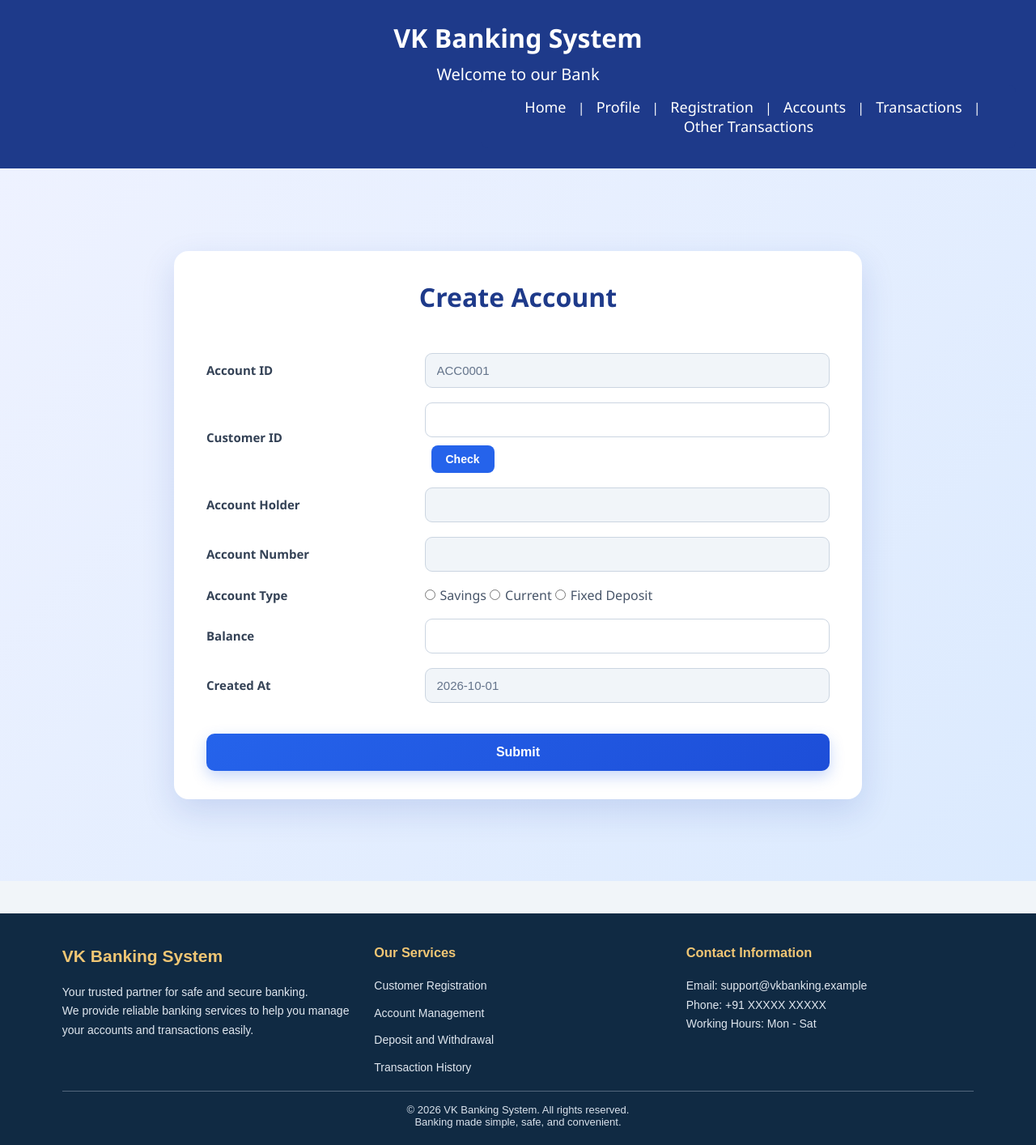
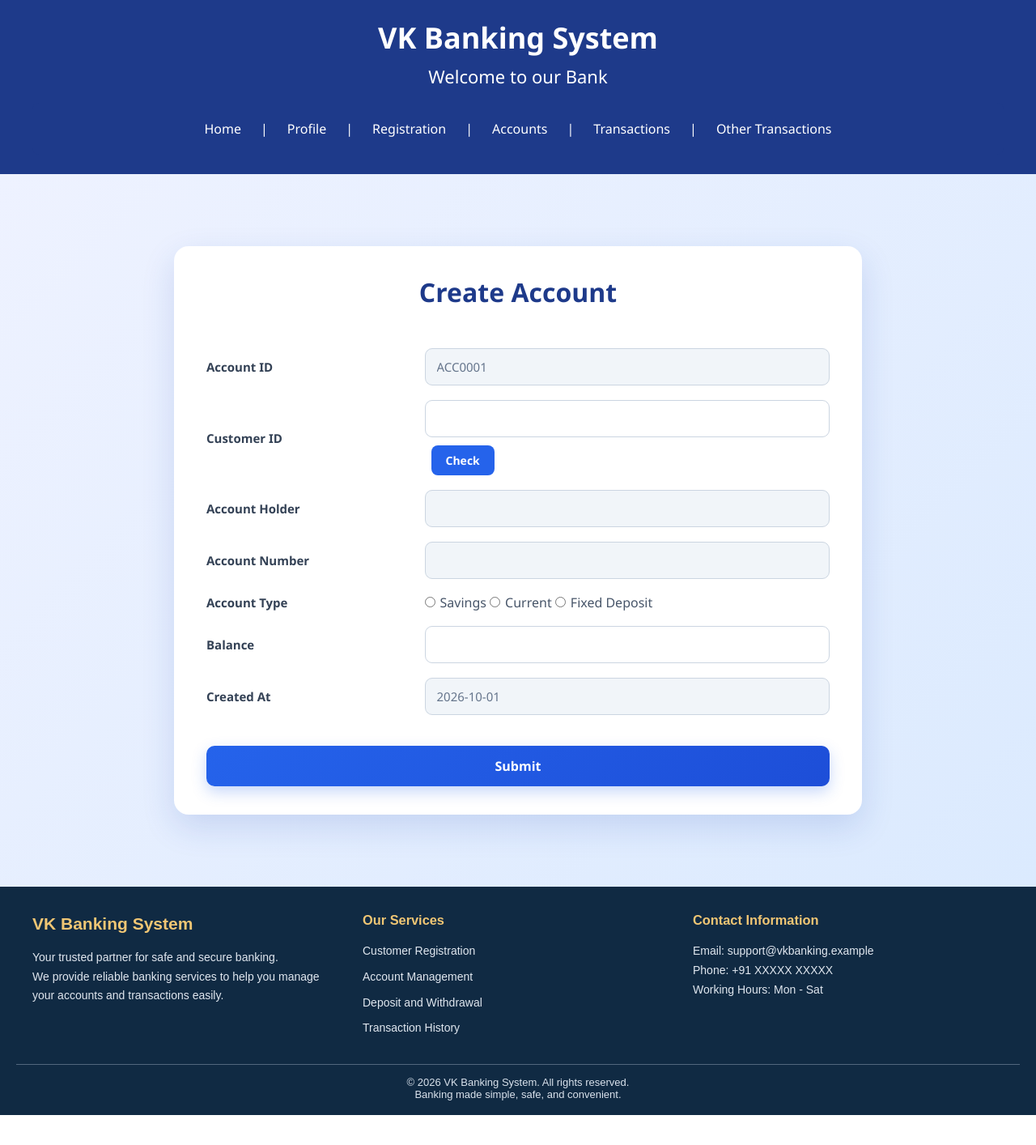
Before and after one commit to VIMALKUMAR-17/Banking_Service, a Django app: page /account/ in a window 1280 px wide. Shown: the whole page at 81% size. After the commit the page ends 1377 px from the top, so only its background shows below. Run offline with Django 5.2, Linux system fonts and the light colour scheme.

Commit message:
Improve responsive layout for mobile devices

```diff
--- a/Accounts/static/banking1.css
+++ b/Accounts/static/banking1.css
@@ -1,105 +1,219 @@
+
+/* Global layout */
+* {
+    box-sizing: border-box;
+}
+
+html {
+    width: 100%;
+    min-height: 100%;
+    scroll-behavior: smooth;
+}
+
+body {
+    margin: 0;
+    padding: 0;
+    min-height: 100vh;
+    display: flex;
+    flex-direction: column;
+    font-family: "Segoe UI", Arial, sans-serif;
+    color: #1e293b;
+    overflow-wrap: break-word;
+}
+
+img,
+video,
+iframe {
+    max-width: 100%;
+}
+
+/* Header */
 .header {
+    width: 100%;
     background-color: #1e3a8a;
     color: white;
     text-align: center;
-    padding: 25px;
+    padding: 24px 16px;
 }
+
 .header h1 {
     margin: 0;
-    font-size: 32px;
     color: white;
-}
-.header h2 {
-    margin: 10px 0 0;
-    font-size: 20px;
-    font-weight: normal;
-    color: white;
+    font-size: clamp(24px, 4vw, 36px);
+    line-height: 1.3;
 }
 
+.header h2 {
+    margin: 8px 0 0;
+    color: white;
+    font-size: clamp(16px, 2.5vw, 22px);
+    font-weight: normal;
+}
+
+/* Responsive navigation */
+nav {
+    display: flex;
+    flex-wrap: wrap;
+    justify-content: center;
+    align-items: center;
+    gap: 8px 14px;
+    width: 100%;
+    max-width: 1200px;
+    margin: 18px auto 0;
+    padding: 12px;
+    background-color: #1e3a8a;
+    border-radius: 8px;
+}
+
+nav a {
+    display: inline-block;
+    padding: 9px 10px;
+    color: white;
+    text-decoration: none;
+    font-size: 16px;
+    line-height: 1.4;
+    border-radius: 5px;
+    transition: background-color 0.2s ease;
+}
+
+nav a:hover,
+nav a:focus-visible {
+    color: #ffd700;
+    background-color: rgba(255, 255, 255, 0.1);
+}
+
+/* Keep page content within the viewport */
+body > * {
+    max-width: 100%;
+}
+
+main,
+.container,
+.transaction-container {
+    min-width: 0;
+}
+
+/* Footer */
 .footer {
+    width: 100%;
+    margin-top: auto;
+    padding: 28px 20px 18px;
     background-color: #102a43;
     color: white;
-    padding: 35px 6% 15px;
-    margin-top: 40px;
     font-family: Arial, sans-serif;
+}
+
+.footer h1 {
+    margin: 0;
+    text-align: center;
+    color: white;
+    font-size: 25px;
 }
 
 .footer-container {
     display: flex;
-    color: white;
+    flex-wrap: wrap;
     justify-content: space-between;
-    gap: 30px;
-    flex-wrap: wrap;
+    gap: 24px;
     max-width: 1200px;
     margin: 0 auto;
+    color: white;
 }
 
 .footer-section {
-    flex: 1;
-    min-width: 220px;
+    flex: 1 1 220px;
+    min-width: 0;
+    color: #e0e7ef;
+    font-size: 14px;
+    line-height: 1.7;
 }
 
 .footer-section h2,
 .footer-section h3 {
+    margin-bottom: 12px;
     color: #f0c674;
-    margin-bottom: 15px;
-}
-
-.footer-section  {
-    color: #e0e7ef;
-    line-height: 1.7;
-    font-size: 14px;
 }
 
 .footer-section ul {
+    padding: 0;
     list-style: none;
-    padding: 0;
 }
 
 .footer-section ul li {
-    margin-bottom: 10px;
+    margin-bottom: 8px;
     color: #e0e7ef;
-    font-size: 14px;
 }
 
 .footer-bottom {
+    margin-top: 24px;
+    padding-top: 14px;
+    border-top: 1px solid #52677d;
     text-align: center;
-    border-top: 1px solid #52677d;
-    margin-top: 25px;
-    padding-top: 15px;
+    color: #d9e2ec;
     font-size: 13px;
-    color: #d9e2ec;
 }
 
-.footer-bottom  {
-    margin: 6px 0;
+/* Tablet */
+@media (max-width: 768px) {
+    .header {
+        padding: 20px 12px;
+    }
+
+    nav {
+        gap: 6px;
+        padding: 10px 6px;
+    }
+
+    nav a {
+        padding: 9px;
+        font-size: 14px;
+    }
+
+    .footer {
+        padding: 24px 16px 16px;
+    }
+
+    .footer-container {
+        gap: 18px;
+    }
 }
-@media (max-width: 600px) {
+
+/* Mobile */
+@media (max-width: 480px) {
+    .header {
+        padding: 18px 10px;
+    }
+
+    .header h1 {
+        font-size: 24px;
+    }
+
+    .header h2 {
+        font-size: 16px;
+    }
+
+    nav {
+        flex-direction: column;
+        align-items: stretch;
+        gap: 4px;
+        margin-top: 14px;
+    }
+
+    nav a {
+        display: block;
+        width: 100%;
+        padding: 10px;
+        text-align: center;
+        font-size: 15px;
+    }
+
     .footer-container {
         flex-direction: column;
-        gap: 20px;
+        gap: 16px;
     }
 
     .footer-section {
-        min-width: 100%;
+        flex-basis: auto;
+        width: 100%;
     }
 }
-
-nav {
-    background-color: #1e3a8a;
-    padding: 15px;
-    text-align: center;
-    border-radius: 8px;
-    margin-left: 570px;
-}
-nav a {
-    color: white;
-    text-decoration: none;
-    font-size: 18px;
-    margin: 0 10px;
-}
-
-nav a:hover {
-    color: #ffd700;
-    text-decoration: underline;
-}
--- /dev/null
+++ b/Accounts/static/responsive.css
@@ -0,0 +1,166 @@
+
+/* Shared responsive improvements */
+* {
+    box-sizing: border-box;
+}
+
+body {
+    width: 100%;
+    min-width: 0;
+}
+
+input,
+select,
+textarea,
+button {
+    max-width: 100%;
+    font: inherit;
+}
+
+input:not([type="radio"]):not([type="checkbox"]),
+select,
+textarea {
+    min-width: 0;
+}
+
+/* Registration forms */
+form {
+    width: calc(100% - 32px);
+    max-width: 810px;
+    margin: 24px auto;
+}
+
+form input:not([type="radio"]):not([type="checkbox"]),
+form select,
+form textarea {
+    max-width: 100%;
+}
+
+/* Transaction form */
+.transaction-container {
+    width: calc(100% - 32px);
+    max-width: 850px;
+    margin: 28px auto;
+}
+
+/* Profile page */
+.container {
+    width: calc(100% - 32px);
+    max-width: 900px;
+    margin: 28px auto;
+}
+
+/* Avoid tables overflowing the screen */
+table {
+    max-width: 100%;
+}
+
+@media (max-width: 768px) {
+    form {
+        width: calc(100% - 24px);
+        padding: 22px 16px;
+    }
+
+    form table,
+    form tbody,
+    form tr,
+    form td {
+        display: block;
+        width: 100%;
+    }
+
+    form table {
+        border-spacing: 0;
+    }
+
+    form tr {
+        margin-bottom: 14px;
+    }
+
+    form td:first-child {
+        width: 100%;
+        padding-top: 0;
+        margin-bottom: 6px;
+    }
+
+    form td:last-child {
+        width: 100%;
+    }
+
+    form input:not([type="radio"]):not([type="checkbox"]),
+    form select,
+    form textarea {
+        width: 100%;
+        min-height: 42px;
+    }
+
+    form button {
+        width: 100%;
+    }
+
+    .transaction-container {
+        width: calc(100% - 24px);
+        margin: 18px auto;
+        padding: 18px 14px;
+    }
+
+    .container {
+        width: calc(100% - 24px);
+        margin: 18px auto;
+        padding: 18px 14px;
+    }
+
+    .search-box {
+        flex-direction: column;
+    }
+
+    .search-box input,
+    .search-box button {
+        width: 100%;
+        min-width: 0;
+    }
+
+    /* Data tables can scroll horizontally */
+    table {
+        display: block;
+        width: 100%;
+        overflow-x: auto;
+        -webkit-overflow-scrolling: touch;
+    }
+
+    /* Profile details should stack vertically */
+    .row {
+        flex-wrap: wrap;
+    }
+
+    .label,
+    .value {
+        overflow-wrap: anywhere;
+    }
+
+    button {
+        min-height: 42px;
+        touch-action: manipulation;
+    }
+}
+
+@media (max-width: 480px) {
+    h1 {
+        font-size: 25px;
+    }
+
+    .transaction-container h1,
+    .container h1,
+    .container h2 {
+        font-size: 22px;
+    }
+
+    form {
+        padding: 18px 12px;
+    }
+
+    .container,
+    .transaction-container {
+        padding: 16px 12px;
+    }
+}
--- a/Accounts/templates/bankingsystem.html
+++ b/Accounts/templates/bankingsystem.html
@@ -1,12 +1,12 @@
-{% load static %}
-<!DOCTYPE html>
-<html lang="en">
 <head>
     <meta charset="UTF-8">
     <meta name="viewport" content="width=device-width, initial-scale=1.0">
-    <title>Document</title>
+    <title>VK Banking System</title>
+
+    {% load static %}
+    <link rel="stylesheet" href="{% static 'banking1.css' %}">
+    <link rel="stylesheet" href="{% static 'responsive.css' %}">
 </head>
-<link rel="stylesheet" href="{% static 'banking1.css' %}">
 <body>
     <div class="header">
         <h1 id="heading">VK Banking System</h1>
```
